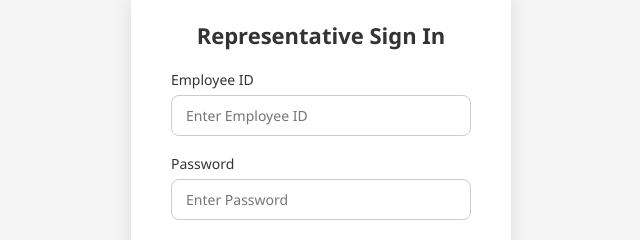
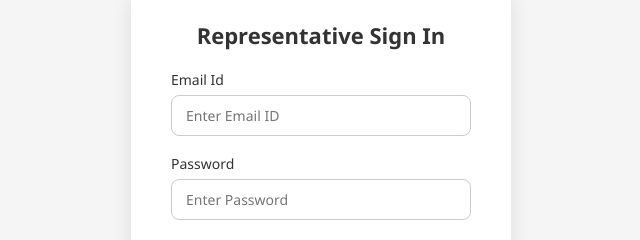
Before and after one commit to M-ohd9090/WISHLISTZ_SUPPORT_HELP_DESK, a plain HTML site: page login.html in a window 1280 px wide. Shown: the part 175-415 px from the top of the page, 319-959 px from the left. Drawn offline with Linux system fonts and the light colour scheme.

Commit message:
Replace Employee ID input with Email ID input

```diff
--- a/login.html
+++ b/login.html
@@ -18,8 +18,8 @@
     <h2>Representative Sign In</h2>
     <form id="signinForm">
       <div class="form-group">
-        <label for="employeeId">Employee ID</label>
-        <input type="text" id="employeeId" name="employeeId" placeholder="Enter Employee ID" required>
+        <label for="email">Email Id</label>
+        <input type="text" id="email" name="email" placeholder="Enter Email ID" required>
       </div>
 
       <div class="form-group">
```
